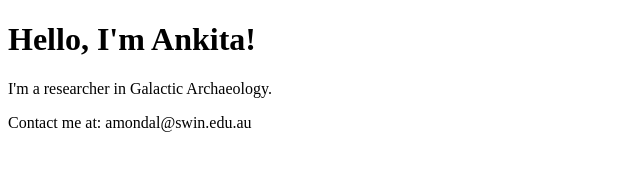
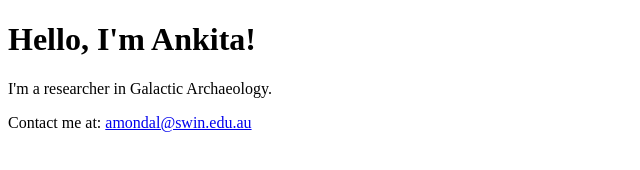
Before and after one commit to AstroAnkita/ankitamondal.github.io, a plain HTML site: page index.html in a window 1280 px wide. Shown: the whole page, without its empty margins (0-640 px from the left). Drawn offline with Linux system fonts and the light colour scheme.

Commit message:
Update index.html

```diff
--- a/index.html
+++ b/index.html
@@ -6,6 +6,6 @@
 <body>
   <h1>Hello, I'm Ankita!</h1>
   <p>I'm a researcher in Galactic Archaeology.</p>
-  <p>Contact me at: amondal@swin.edu.au</p>
+  <p>Contact me at: <a href="mailto:amondal@swin.edu.au">amondal@swin.edu.au</a></p>
 </body>
 </html>
```
